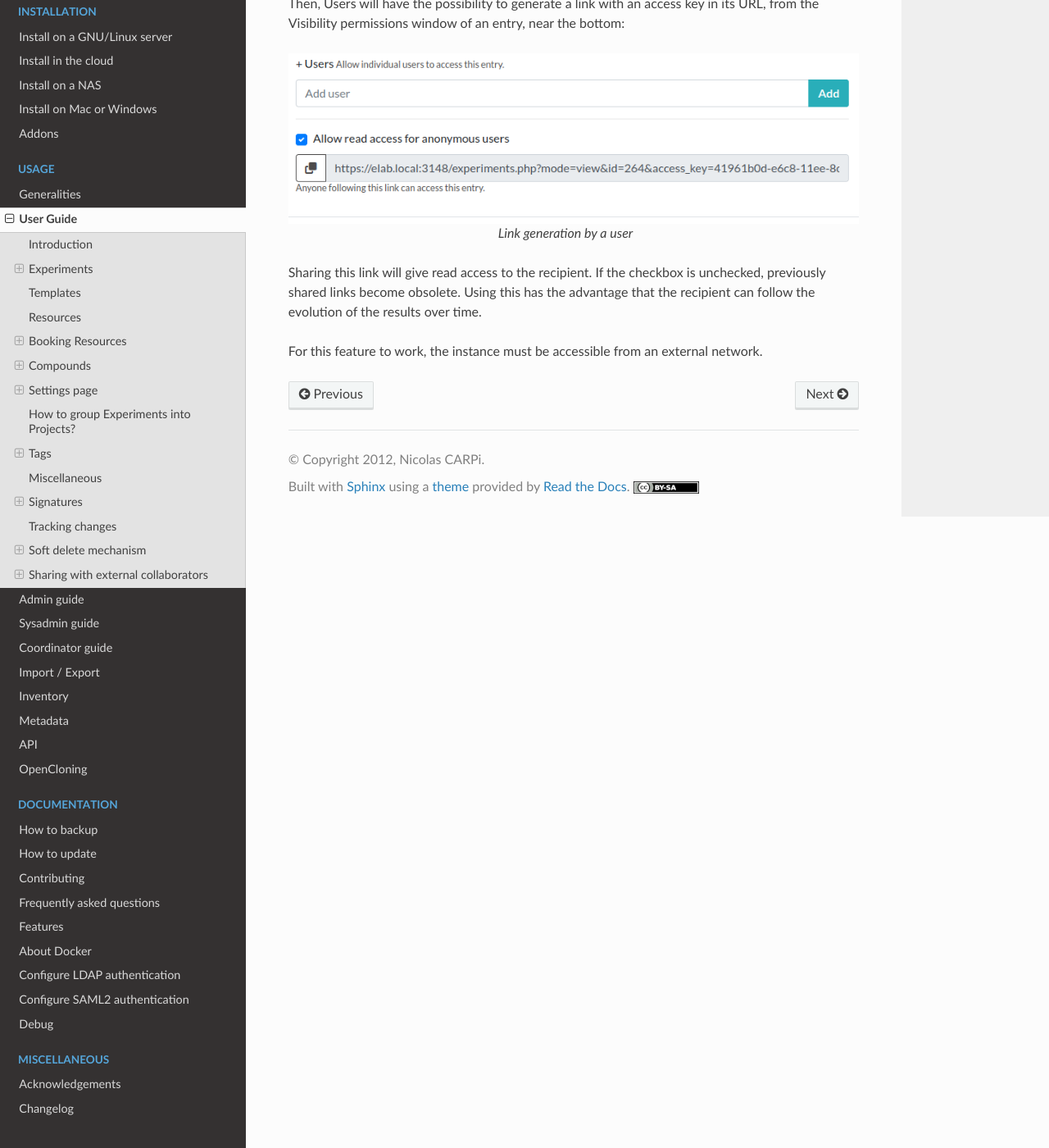
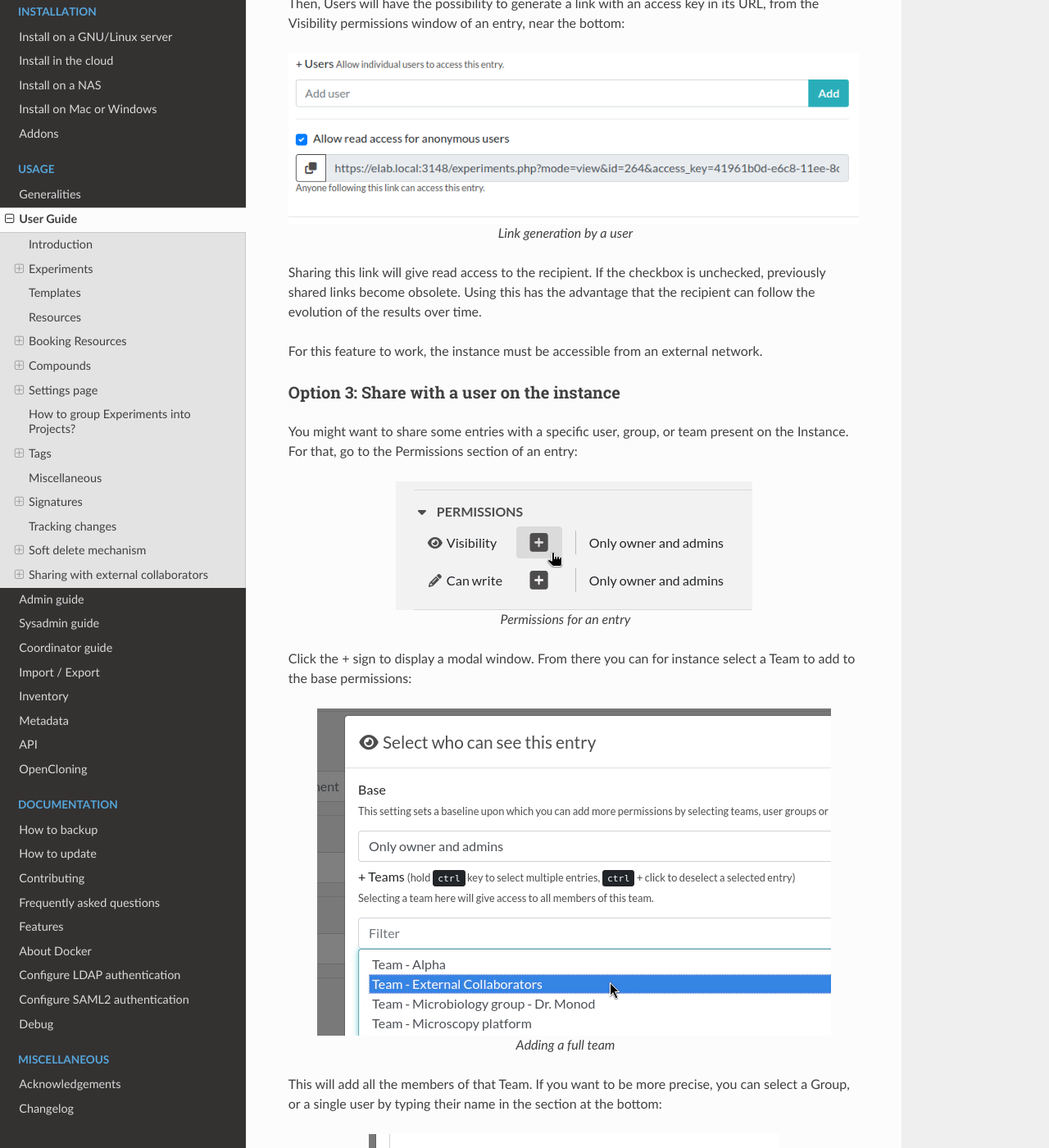
Before and after one commit to elabftw/elabdoc, a Sphinx documentation site: the page built from doc/user-guide.rst, in a window 1280 px wide and 1400 px high, scrolled down 38504 px. Shown: the whole window at 82% size. Built offline with Sphinx 7.4.7 and the Read the Docs theme 3.1.0, drawn with Linux system fonts in a browser that asks for light colours; some of the changed text lies outside the part shown.

Commit message:
add external collaborators doc

```diff
--- a/doc/user-guide.rst
+++ b/doc/user-guide.rst
@@ -1099,3 +1099,48 @@
 Sharing this link will give read access to the recipient. If the checkbox is unchecked, previously shared links become obsolete. Using this has the advantage that the recipient can follow the evolution of the results over time.
 
 For this feature to work, the instance must be accessible from an external network.
+
+Option 3: Share with a user on the instance
+-------------------------------------------
+You might want to share some entries with a specific user, group, or team present on the Instance. For that, go to the Permissions section of an entry:
+
+.. figure:: img/user-permission-view.webp
+   :align: center
+   :alt: permissions
+
+   Permissions for an entry
+
+Click the + sign to display a modal window. From there you can for instance select a Team to add to the base permissions:
+
+
+.. figure:: img/user-permission-view-team.webp
+   :align: center
+   :alt: permissions for team
+
+   Adding a full team
+
+This will add all the members of that Team. If you want to be more precise, you can select a Group, or a single user by typing their name in the section at the bottom:
+
+.. figure:: img/user-permission-view-user1.webp
+   :align: center
+   :alt: permissions for user
+
+   Start typing the name of the collaborator
+
+Select the autocompleted user and click "Add".
+
+.. figure:: img/user-permission-view-user2.webp
+   :align: center
+   :alt: permissions for user 2
+
+   Collaborator is now selected
+
+Click "Save" and it will look similar to this now:
+
+.. figure:: img/user-permission-view-user3.webp
+   :align: center
+   :alt: permissions for user 2
+
+   All members of Team "External Collaborators" + Tata Rohan now have access to this entry
+
+You can also do something similar for edition permissions.
```
Also changed, not shown: other parts of doc/user-guide.rst (+1 -1 lines), doc/img/user-permission-view-team.webp (added), doc/img/user-permission-view-user1.webp (added), doc/img/user-permission-view-user2.webp (added), doc/img/user-permission-view-user3.webp (added), doc/img/user-permission-view.webp (added).
